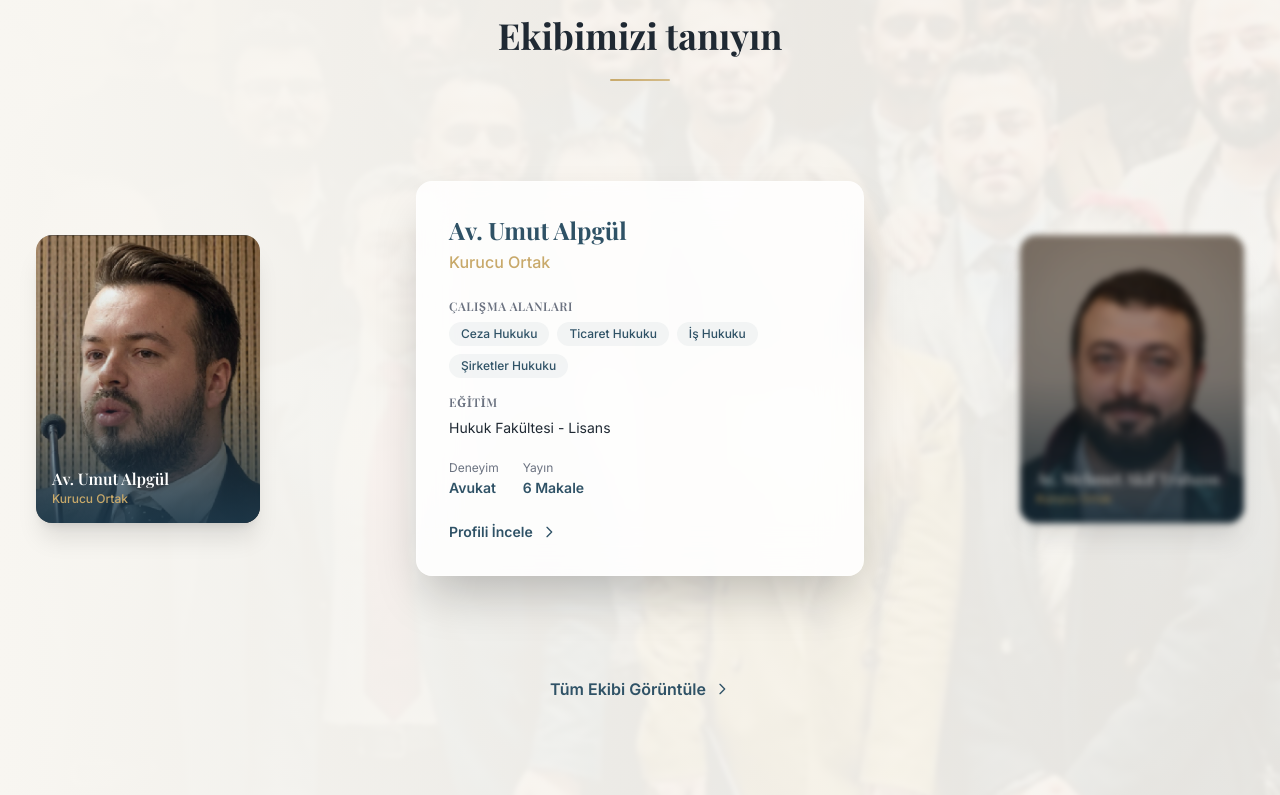
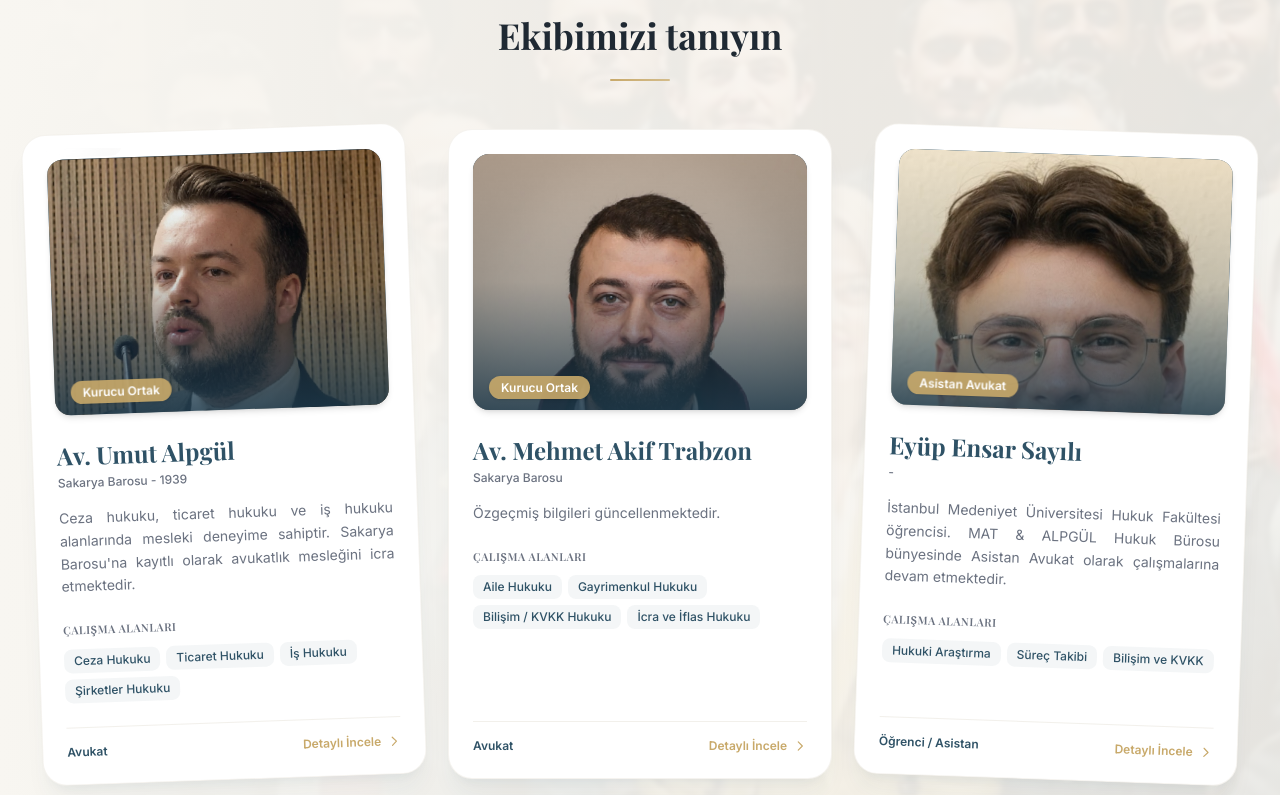
Before and after one commit to Erkan54/mat-hukuk, a React (Vite) app: page / in a window 1280 px wide. Shown: the part 2845-3640 px from the top of the page. Built offline with nearby package versions, Linux system fonts and the light colour scheme; a web font is replaced by a local one.

Commit message:
feat: Web için ekibimiz bölümü kart dağıtma animasyonu (card deal effect) ve bağımsız kart tasarımı ile yenilendi; mobil düzen korundu

```diff
--- a/src/components/home/TeamPreview.jsx
+++ b/src/components/home/TeamPreview.jsx
@@ -1,25 +1,10 @@
-import { useState, useRef } from 'react';
-import { motion, useScroll, useTransform } from 'framer-motion';
+import { motion } from 'framer-motion';
 import { Link } from 'react-router-dom';
 import { team } from '../../data/team';
 
 export default function TeamPreview() {
-  const [activeIndex, setActiveIndex] = useState(0);
-  const sectionRef = useRef(null);
-  const { scrollYProgress } = useScroll({
-    target: sectionRef,
-    offset: ['start end', 'end start']
-  });
-
-  const leftX = useTransform(scrollYProgress, [0.2, 0.5], [0, -60]);
-  const rightX = useTransform(scrollYProgress, [0.2, 0.5], [0, 60]);
-  const centerOpacity = useTransform(scrollYProgress, [0.3, 0.5], [0, 1]);
-  const centerY = useTransform(scrollYProgress, [0.3, 0.5], [30, 0]);
-
-  const activeLawyer = team[activeIndex];
-
   return (
-    <section ref={sectionRef} className="relative section-padding bg-cream overflow-hidden">
+    <section className="relative section-padding bg-cream overflow-hidden">
       {/* Background Image with Blur and Overlay */}
       <div className="absolute inset-0 z-0 overflow-hidden">
         <img
@@ -58,141 +43,124 @@ export default function TeamPreview() {
           />
         </div>
 
-        {/* Desktop Layout */}
-        <div className="hidden lg:block">
-          <div className="relative flex items-center justify-center min-h-[500px]">
-            {/* Left Lawyer */}
+        {/* Desktop Layout - Card Deal Animation */}
         <motion.div
-              style={{ x: leftX }}
-              className="absolute left-8 xl:left-16"
-              onMouseEnter={() => setActiveIndex(0)}
+          initial="hidden"
+          whileInView="show"
+          viewport={{ once: true, margin: '-50px' }}
+          className="hidden lg:grid grid-cols-3 gap-8 items-stretch min-h-[520px]"
         >
-              <div
-                className={`team-photo relative w-56 h-72 rounded-2xl overflow-hidden cursor-pointer shadow-xl ${
-                  activeIndex !== 0 ? 'blurred' : ''
-                }`}
+          {team.map((lawyer, index) => {
+            // Card deal angles and staggered offsets
+            const cardVariants = {
+              hidden: {
+                opacity: 0,
+                x: index === 0 ? 150 : index === 2 ? -150 : 0,
+                y: 80,
+                rotate: index === 0 ? -12 : index === 2 ? 12 : 0,
+                scale: 0.85,
+              },
+              show: {
+                opacity: 1,
+                x: 0,
+                y: 0,
+                rotate: index === 0 ? -2 : index === 2 ? 2 : 0,
+                scale: 1,
+                transition: {
+                  duration: 0.8,
+                  delay: index * 0.2,
+                  ease: [0.22, 1, 0.36, 1],
+                },
+              },
+            };
+
+            return (
+              <motion.div
+                key={lawyer.id}
+                variants={cardVariants}
+                whileHover={{ y: -10, rotate: 0, scale: 1.02 }}
+                transition={{ duration: 0.3 }}
+                className="relative bg-white rounded-3xl p-6 shadow-xl shadow-navy/5 border border-border/40 flex flex-col justify-between group overflow-hidden"
               >
-                {team[0].image ? (
-                  <>
+                {/* Subtle top gold accent line */}
+                <div className="absolute top-0 left-6 right-6 h-1 bg-gradient-to-r from-gold/0 via-gold to-gold/0 opacity-0 group-hover:opacity-100 transition-opacity duration-300 rounded-full" />
+
+                {/* Top Photo Banner */}
+                <div>
+                  <div className="relative h-64 rounded-2xl overflow-hidden mb-6 bg-gradient-to-br from-navy to-navy-dark shadow-md">
+                    {lawyer.image ? (
                       <img
-                      src={team[0].image}
-                      alt={team[0].name}
-                      className="w-full h-full object-cover object-top"
+                        src={lawyer.image}
+                        alt={lawyer.name}
+                        className="w-full h-full object-cover object-top group-hover:scale-105 transition-transform duration-500"
                       />
-                    <div className="absolute inset-0 bg-gradient-to-t from-navy-dark/90 via-navy-dark/20 to-transparent p-4 flex flex-col justify-end">
-                      <p className="text-white text-base font-semibold font-serif">{team[0].name}</p>
-                      <p className="text-gold text-xs font-medium">{team[0].title}</p>
+                    ) : (
+                      <div className="w-full h-full flex items-center justify-center">
+                        <span className="font-serif text-4xl font-bold text-gold">
+                          {lawyer.name.split(' ').slice(1).map((n) => n[0]).join('')}
+                        </span>
                       </div>
-                  </>
-                ) : (
-                  <div className="absolute inset-0 bg-gradient-to-br from-navy to-navy-dark flex items-center justify-center">
-                    <div className="text-center">
-                      <div className="w-20 h-20 bg-white/10 rounded-full flex items-center justify-center mx-auto mb-3">
-                        <span className="font-serif text-2xl font-bold text-gold">UA</span>
-                      </div>
-                      <p className="text-white text-sm font-medium">{team[0].name}</p>
-                      <p className="text-white/60 text-xs mt-1">{team[0].title}</p>
+                    )}
+                    <div className="absolute inset-0 bg-gradient-to-t from-navy-dark/85 via-navy-dark/20 to-transparent" />
+                    <div className="absolute bottom-3 left-4 right-4">
+                      <span className="px-3 py-1 bg-gold/90 text-white text-xs font-semibold rounded-full backdrop-blur-md shadow-sm">
+                        {lawyer.title}
+                      </span>
                     </div>
                   </div>
-                )}
-              </div>
-            </motion.div>
 
-            {/* Center CV Card */}
-            <motion.div
-              style={{ opacity: centerOpacity, y: centerY }}
-              className="relative z-10 glass-effect rounded-2xl p-8 max-w-md shadow-2xl"
+                  {/* Header Info */}
+                  <h3 className="font-serif text-2xl font-bold text-navy mb-1 group-hover:text-gold transition-colors">
+                    {lawyer.name}
+                  </h3>
+                  <p className="text-xs text-text-secondary font-medium mb-4">{lawyer.barNumber}</p>
+
+                  <p className="text-sm text-text-secondary leading-relaxed mb-6">
+                    {lawyer.shortBio}
+                  </p>
+
+                  {/* Expertise Badges */}
+                  <div className="mb-6">
+                    <h4 className="text-[11px] uppercase tracking-wider text-text-secondary font-semibold mb-2.5">
+                      Çalışma Alanları
+                    </h4>
+                    <div className="flex flex-wrap gap-1.5">
+                      {lawyer.expertise.map((exp) => (
+                        <span
+                          key={exp}
+                          className="px-2.5 py-1 bg-navy/5 text-navy text-xs font-medium rounded-lg group-hover:bg-navy/10 transition-colors"
                         >
-              <motion.div
-                key={activeIndex}
-                initial={{ opacity: 0, y: 10 }}
-                animate={{ opacity: 1, y: 0 }}
-                transition={{ duration: 0.3 }}
-              >
-                <h3 className="font-serif text-2xl font-bold text-navy">{activeLawyer.name}</h3>
-                <p className="text-gold font-medium mt-1">{activeLawyer.title}</p>
-
-                <div className="mt-6 space-y-4">
-                  <div>
-                    <h4 className="text-xs uppercase tracking-wider text-text-secondary font-semibold mb-2">Çalışma Alanları</h4>
-                    <div className="flex flex-wrap gap-2">
-                      {activeLawyer.expertise.map((exp) => (
-                        <span key={exp} className="px-3 py-1 bg-navy/5 text-navy text-xs font-medium rounded-full">
                           {exp}
                         </span>
                       ))}
                     </div>
                   </div>
-
-                  <div>
-                    <h4 className="text-xs uppercase tracking-wider text-text-secondary font-semibold mb-2">Eğitim</h4>
-                    {activeLawyer.education.map((edu) => (
-                      <p key={edu} className="text-sm text-text-primary">{edu}</p>
-                    ))}
                 </div>
 
-                  <div className="flex items-center gap-6">
-                    <div>
-                      <span className="text-xs text-text-secondary">Deneyim</span>
-                      <p className="text-sm font-semibold text-navy">{activeLawyer.experience}</p>
+                {/* Card Footer */}
+                <div className="pt-4 border-t border-border/50 flex items-center justify-between">
+                  <div className="text-xs text-text-secondary">
+                    <span className="font-semibold text-navy">{lawyer.experience}</span>
                   </div>
-                    <div>
-                      <span className="text-xs text-text-secondary">Yayın</span>
-                      <p className="text-sm font-semibold text-navy">{activeLawyer.publications} Makale</p>
-                    </div>
-                  </div>
-                </div>
-
                   <Link
                     to="/ekibimiz"
-                  className="inline-flex items-center gap-2 mt-6 text-sm font-semibold text-navy hover:text-gold transition-colors group"
+                    className="inline-flex items-center gap-1.5 text-xs font-semibold text-gold group-hover:text-navy transition-colors"
                   >
-                  Profili İncele
-                  <svg className="w-4 h-4 transition-transform group-hover:translate-x-1" fill="none" stroke="currentColor" viewBox="0 0 24 24">
+                    Detaylı İncele
+                    <svg
+                      className="w-3.5 h-3.5 transition-transform group-hover:translate-x-1"
+                      fill="none"
+                      stroke="currentColor"
+                      viewBox="0 0 24 24"
+                    >
                       <path strokeLinecap="round" strokeLinejoin="round" strokeWidth={2} d="M9 5l7 7-7 7" />
                     </svg>
                   </Link>
-              </motion.div>
-            </motion.div>
-
-            {/* Right Lawyer */}
-            <motion.div
-              style={{ x: rightX }}
-              className="absolute right-8 xl:right-16"
-              onMouseEnter={() => setActiveIndex(1)}
-            >
-              <div
-                className={`team-photo relative w-56 h-72 rounded-2xl overflow-hidden cursor-pointer shadow-xl ${
-                  activeIndex !== 1 ? 'blurred' : ''
-                }`}
-              >
-                {team[1].image ? (
-                  <>
-                    <img
-                      src={team[1].image}
-                      alt={team[1].name}
-                      className="w-full h-full object-cover object-top"
-                    />
-                    <div className="absolute inset-0 bg-gradient-to-t from-navy-dark/90 via-navy-dark/20 to-transparent p-4 flex flex-col justify-end">
-                      <p className="text-white text-base font-semibold font-serif">{team[1].name}</p>
-                      <p className="text-gold text-xs font-medium">{team[1].title}</p>
-                    </div>
-                  </>
-                ) : (
-                  <div className="absolute inset-0 bg-gradient-to-br from-navy-light to-navy flex items-center justify-center">
-                    <div className="text-center">
-                      <div className="w-20 h-20 bg-white/10 rounded-full flex items-center justify-center mx-auto mb-3">
-                        <span className="font-serif text-2xl font-bold text-gold">MA</span>
-                      </div>
-                      <p className="text-white text-sm font-medium">{team[1].name}</p>
-                      <p className="text-white/60 text-xs mt-1">{team[1].title}</p>
-                    </div>
-                  </div>
-                )}
                 </div>
               </motion.div>
-          </div>
-        </div>
+            );
+          })}
+        </motion.div>
 
         {/* Mobile Layout */}
         <div className="lg:hidden space-y-6">
```
Also changed, not shown: 1 other file (tests, documents, lock files or other folders). Lines whose indentation alone changed are shown as unchanged.
